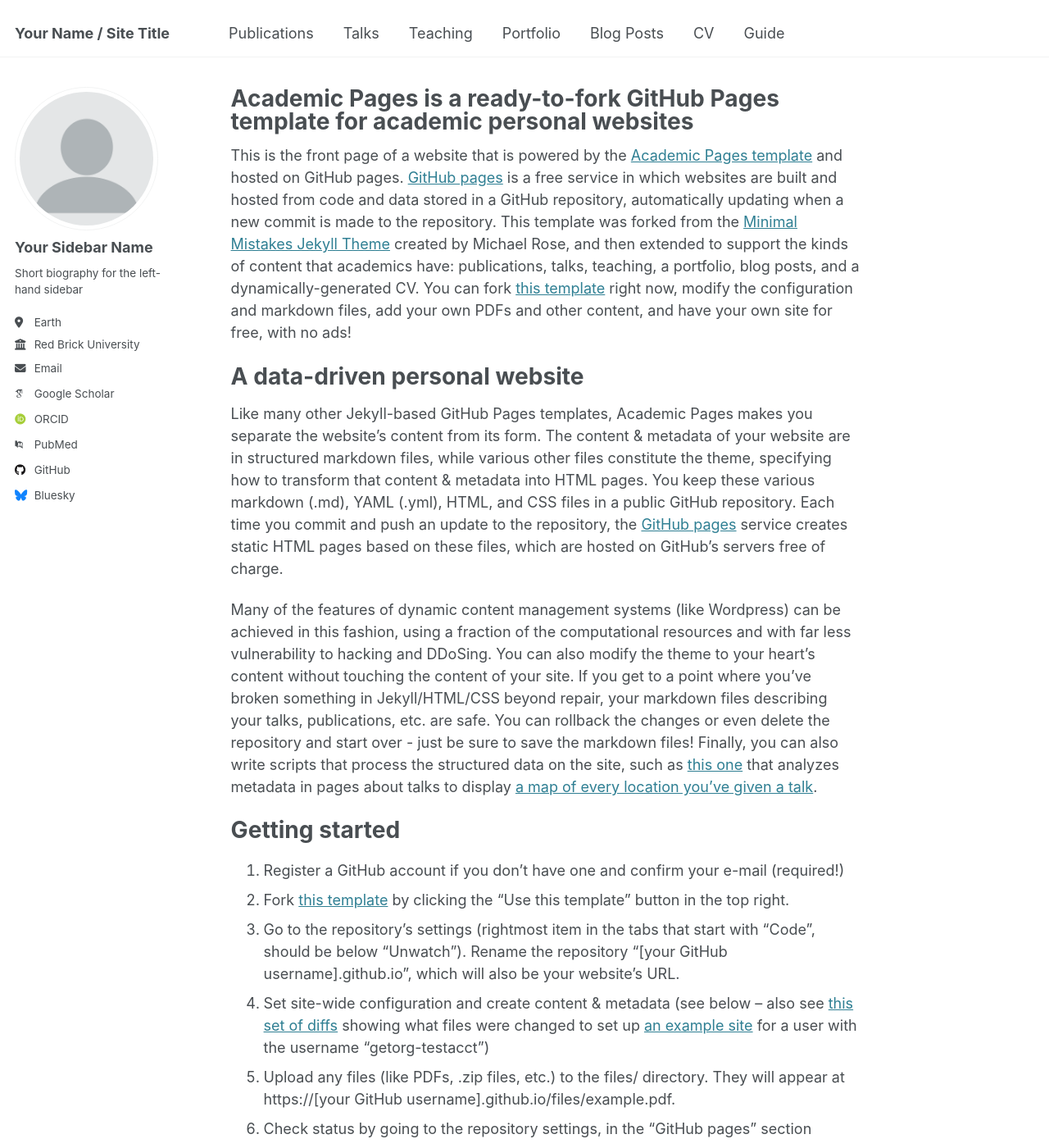
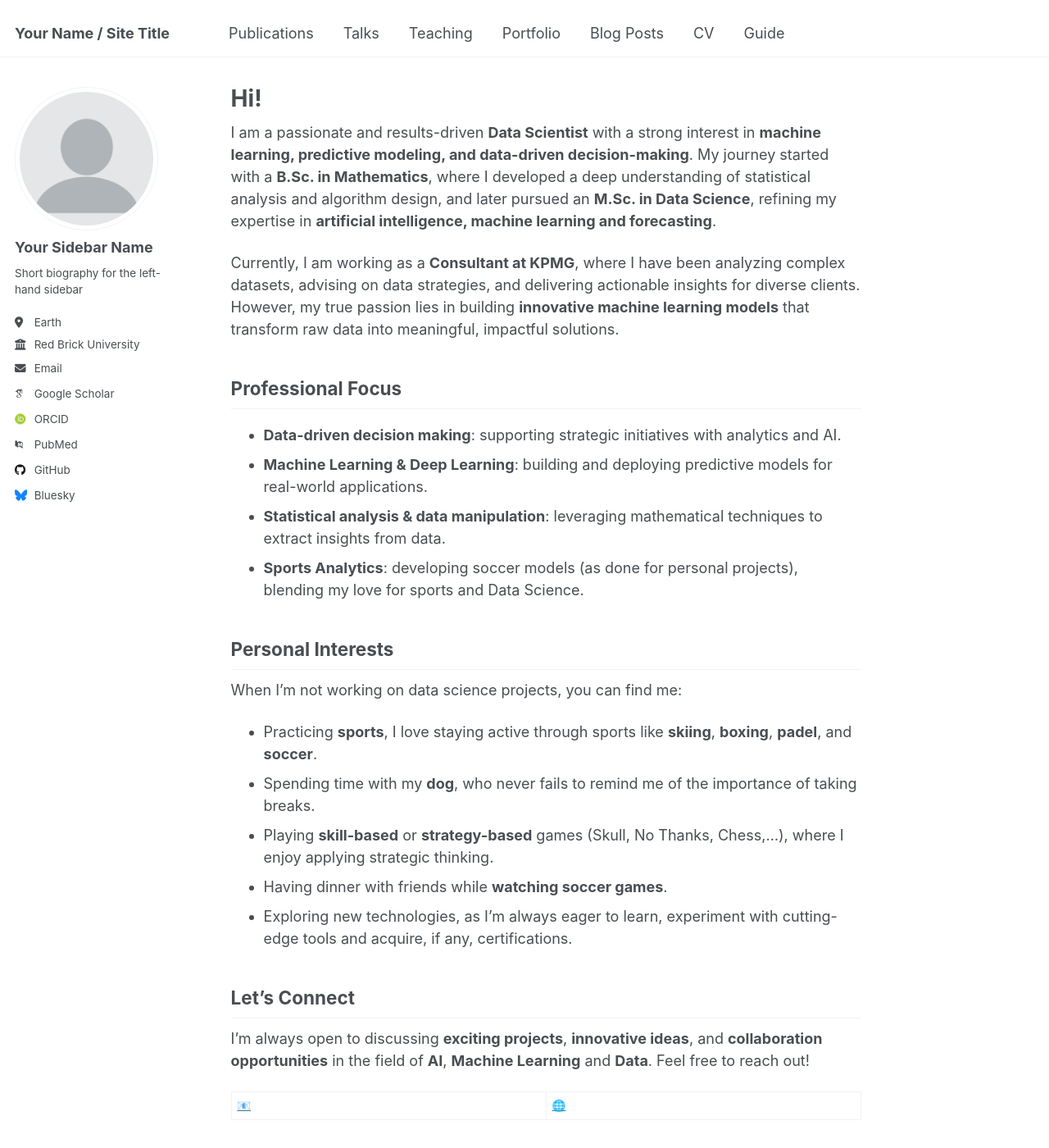
Before and after one commit to adriadejuan/adriadejuan.github.io, a Jekyll site: the page built from _pages/about.md, in a window 1280 px wide and 1400 px high. Shown: the whole window at 82% size. Built offline with Jekyll 4.4.1, drawn with Linux system fonts in a browser that asks for light colours; some web fonts are replaced; some of the changed text lies outside the part shown.

Commit message:
- updated about.md

```diff
--- a/_pages/about.md
+++ b/_pages/about.md
@@ -1,49 +1,34 @@
 ---
 permalink: /
-title: "Academic Pages is a ready-to-fork GitHub Pages template for academic personal websites"
+title: "Hi!"
 author_profile: true
 redirect_from:
   - /about/
   - /about.html
 ---
 
-This is the front page of a website that is powered by the [Academic Pages template](https://github.com/academicpages/academicpages.github.io) and hosted on GitHub pages. [GitHub pages](https://pages.github.com) is a free service in which websites are built and hosted from code and data stored in a GitHub repository, automatically updating when a new commit is made to the repository. This template was forked from the [Minimal Mistakes Jekyll Theme](https://mmistakes.github.io/minimal-mistakes/) created by Michael Rose, and then extended to support the kinds of content that academics have: publications, talks, teaching, a portfolio, blog posts, and a dynamically-generated CV. You can fork [this template](https://github.com/academicpages/academicpages.github.io) right now, modify the configuration and markdown files, add your own PDFs and other content, and have your own site for free, with no ads!
+I am a passionate and results-driven **Data Scientist** with a strong interest in **machine learning, predictive modeling, and data-driven decision-making**. My journey started with a **B.Sc. in Mathematics**, where I developed a deep understanding of statistical analysis and algorithm design, and later pursued an **M.Sc. in Data Science**, refining my expertise in **artificial intelligence, machine learning and forecasting**.
 
-A data-driven personal website
-======
-Like many other Jekyll-based GitHub Pages templates, Academic Pages makes you separate the website's content from its form. The content & metadata of your website are in structured markdown files, while various other files constitute the theme, specifying how to transform that content & metadata into HTML pages. You keep these various markdown (.md), YAML (.yml), HTML, and CSS files in a public GitHub repository. Each time you commit and push an update to the repository, the [GitHub pages](https://pages.github.com/) service creates static HTML pages based on these files, which are hosted on GitHub's servers free of charge.
+Currently, I am working as a **Consultant at KPMG**, where I have been analyzing complex datasets, advising on data strategies, and delivering actionable insights for diverse clients. However, my true passion lies in building **innovative machine learning models** that transform raw data into meaningful, impactful solutions.
 
-Many of the features of dynamic content management systems (like Wordpress) can be achieved in this fashion, using a fraction of the computational resources and with far less vulnerability to hacking and DDoSing. You can also modify the theme to your heart's content without touching the content of your site. If you get to a point where you've broken something in Jekyll/HTML/CSS beyond repair, your markdown files describing your talks, publications, etc. are safe. You can rollback the changes or even delete the repository and start over - just be sure to save the markdown files! Finally, you can also write scripts that process the structured data on the site, such as [this one](https://github.com/academicpages/academicpages.github.io/blob/master/talkmap.ipynb) that analyzes metadata in pages about talks to display [a map of every location you've given a talk](https://academicpages.github.io/talkmap.html).
+Professional Focus
+------
+- **Data-driven decision making**: supporting strategic initiatives with analytics and AI.
+- **Machine Learning & Deep Learning**: building and deploying predictive models for real-world applications.
+- **Statistical analysis & data manipulation**: leveraging mathematical techniques to extract insights from data.
+- **Sports Analytics**: developing soccer models (as done for personal projects), blending my love for sports and Data Science.
 
-Getting started
-======
-1. Register a GitHub account if you don't have one and confirm your e-mail (required!)
-1. Fork [this template](https://github.com/academicpages/academicpages.github.io) by clicking the "Use this template" button in the top right.
-1. Go to the repository's settings (rightmost item in the tabs that start with "Code", should be below "Unwatch"). Rename the repository "[your GitHub username].github.io", which will also be your website's URL.
-1. Set site-wide configuration and create content & metadata (see below -- also see [this set of diffs](http://archive.is/3TPas) showing what files were changed to set up [an example site](https://getorg-testacct.github.io) for a user with the username "getorg-testacct")
-1. Upload any files (like PDFs, .zip files, etc.) to the files/ directory. They will appear at https://[your GitHub username].github.io/files/example.pdf.
-1. Check status by going to the repository settings, in the "GitHub pages" section
+Personal Interests
+------
+When I’m not working on data science projects, you can find me:
+- Practicing **sports**, I love staying active through sports like **skiing**, **boxing**, **padel**, and **soccer**.
+- Spending time with my **dog**, who never fails to remind me of the importance of taking breaks.
+- Playing **skill-based** or **strategy-based** games (Skull, No Thanks, Chess,...), where I enjoy applying strategic thinking.
+- Having dinner with friends while **watching soccer games**.
+- Exploring new technologies, as I'm always eager to learn, experiment with cutting-edge tools and acquire, if any, certifications.
 
-Site-wide configuration
+Let’s Connect
 ------
-The main configuration file for the site is in the base directory in [_config.yml](https://github.com/academicpages/academicpages.github.io/blob/master/_config.yml), which defines the content in the sidebars and other site-wide features. You will need to replace the default variables with ones about yourself and your site's github repository. The configuration file for the top menu is in [_data/navigation.yml](https://github.com/academicpages/academicpages.github.io/blob/master/_data/navigation.yml). For example, if you don't have a portfolio or blog posts, you can remove those items from that navigation.yml file to remove them from the header.
+I'm always open to discussing **exciting projects**, **innovative ideas**, and **collaboration opportunities** in the field of **AI**, **Machine Learning** and **Data**. Feel free to reach out!
 
-Create content & metadata
-------
-For site content, there is one markdown file for each type of content, which are stored in directories like _publications, _talks, _posts, _teaching, or _pages. For example, each talk is a markdown file in the [_talks directory](https://github.com/academicpages/academicpages.github.io/tree/master/_talks). At the top of each markdown file is structured data in YAML about the talk, which the theme will parse to do lots of cool stuff. The same structured data about a talk is used to generate the list of talks on the [Talks page](https://academicpages.github.io/talks), each [individual page](https://academicpages.github.io/talks/2012-03-01-talk-1) for specific talks, the talks section for the [CV page](https://academicpages.github.io/cv), and the [map of places you've given a talk](https://academicpages.github.io/talkmap.html) (if you run this [python file](https://github.com/academicpages/academicpages.github.io/blob/master/talkmap.py) or [Jupyter notebook](https://github.com/academicpages/academicpages.github.io/blob/master/talkmap.ipynb), which creates the HTML for the map based on the contents of the _talks directory).
-
-**Markdown generator**
-
-The repository includes [a set of Jupyter notebooks](https://github.com/academicpages/academicpages.github.io/tree/master/markdown_generator
-) that converts a CSV containing structured data about talks or presentations into individual markdown files that will be properly formatted for the Academic Pages template. The sample CSVs in that directory are the ones I used to create my own personal website at stuartgeiger.com. My usual workflow is that I keep a spreadsheet of my publications and talks, then run the code in these notebooks to generate the markdown files, then commit and push them to the GitHub repository.
-
-How to edit your site's GitHub repository
-------
-Many people use a git client to create files on their local computer and then push them to GitHub's servers. If you are not familiar with git, you can directly edit these configuration and markdown files directly in the github.com interface. Navigate to a file (like [this one](https://github.com/academicpages/academicpages.github.io/blob/master/_talks/2012-03-01-talk-1.md) and click the pencil icon in the top right of the content preview (to the right of the "Raw | Blame | History" buttons). You can delete a file by clicking the trashcan icon to the right of the pencil icon. You can also create new files or upload files by navigating to a directory and clicking the "Create new file" or "Upload files" buttons.
-
-Example: editing a markdown file for a talk
-![Editing a markdown file for a talk](/images/editing-talk.png)
-
-For more info
-------
-More info about configuring Academic Pages can be found in [the guide](https://academicpages.github.io/markdown/), the [growing wiki](https://github.com/academicpages/academicpages.github.io/wiki), and you can always [ask a question on GitHub](https://github.com/academicpages/academicpages.github.io/discussions). The [guides for the Minimal Mistakes theme](https://mmistakes.github.io/minimal-mistakes/docs/configuration/) (which this theme was forked from) might also be helpful.
+[📧](adriadejuan_jobs@pm.me) | [🌐](https://www.linkedin.com/in/adriadejuan/)
```
